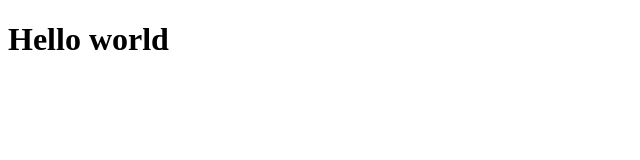
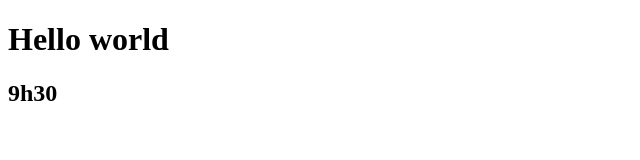
Before and after one commit to 7LnZ8/bc86-demo-git, a plain HTML site: page github/index.html in a window 1280 px wide. Shown: the full height of the page, 0-640 px from the left. Drawn offline with Linux system fonts and the light colour scheme.

Commit message:
update html

```diff
--- a/github/index.html
+++ b/github/index.html
@@ -7,5 +7,6 @@
 </head>
 <body>
     <h1>Hello world</h1>
+    <h2>9h30</h2>
 </body>
 </html>
```
